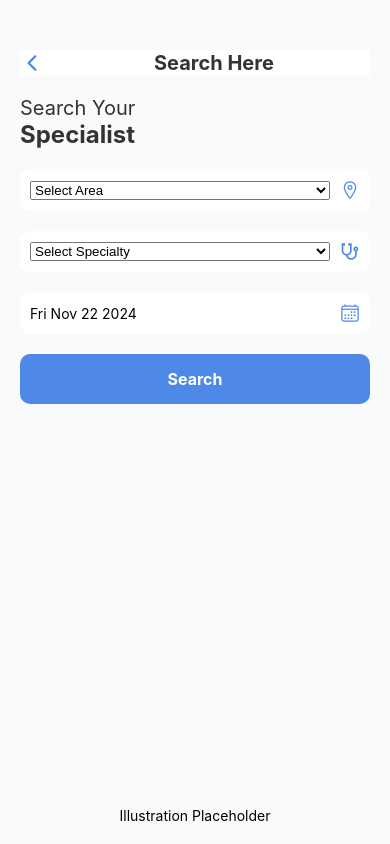
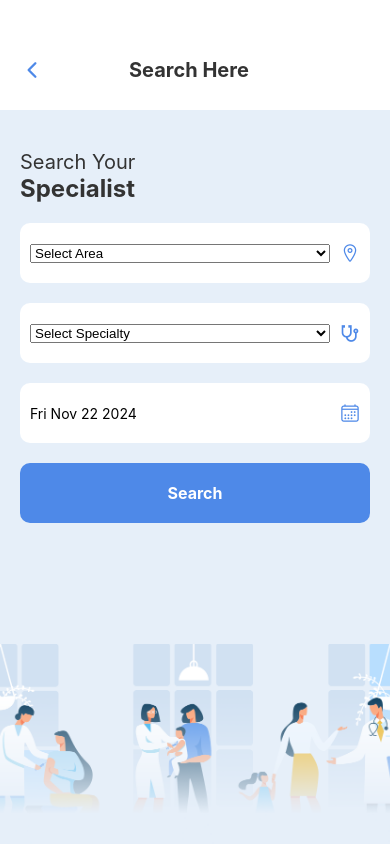
Before and after one commit to FernandoPonceChairez/DoctorApp, a React Native app: screen /SearchSpecialist in a window 390 px wide. Built offline with nearby package versions, Linux system fonts and the light colour scheme.

Commit message:
CAMBIOS
se pude

```diff
--- a/MainScreen.js
+++ b/MainScreen.js
@@ -72,6 +72,7 @@ const MainScreen = () => {
       <ScrollView showsVerticalScrollIndicator={false}>
         {/* Banner promocional */}
         <FlatList
+            style={styles.flasty}
             data={doctors}
             horizontal
             showsHorizontalScrollIndicator={false}
@@ -213,15 +214,18 @@ const MainScreen = () => {
 const styles = StyleSheet.create({
   container: {
     flex: 1,
-    backgroundColor: '#F9FAFC',
-    padding: 15,
+    backgroundColor: '#E6EFF9',
   },
   navBar: {
     flexDirection: 'row',
     justifyContent: 'space-between',
     alignItems: 'center',
-    marginBottom: 20,
-    marginTop:30,
+    marginBottom: -45,
+    backgroundColor:'#ffffff',
+    padding:15,
+    height:150,
+    borderBottomLeftRadius: 10,
+    borderBottomRightRadius: 10,
   },
   navBarTitle: {
     fontSize: 20,
@@ -235,14 +239,17 @@ const styles = StyleSheet.create({
   navBarIcons: {
     flexDirection: 'row',
   },
+  flasty:{
+    padding:15,
+
+  },
   banner: {
     width:276,
     flexDirection: 'row',
     backgroundColor: '#4E89E8',
     padding: 20,
     borderRadius: 10,
-    marginBottom: 20,
-    marginRight:5,
+    marginRight:10,
 
   },
   bannerText: {
@@ -268,7 +275,7 @@ const styles = StyleSheet.create({
 
   },
   categoryContainer: {
-    marginBottom: 20,
+    padding:15,
   },
   sectionTitle: {
     fontSize: 18,
@@ -290,7 +297,7 @@ const styles = StyleSheet.create({
   },
   doctorContainer: {
     marginBottom: 20,
-    marginTop:15,
+    padding:15,
   },
   doctorCard: {
     flexDirection: 'row',
--- a/SearchSpecialistScreen.js
+++ b/SearchSpecialistScreen.js
@@ -4,6 +4,8 @@ import {
   Text,
   TouchableOpacity,
   StyleSheet,
+  Image,
+  ImageBackground
 } from 'react-native';
 import { Ionicons, MaterialCommunityIcons } from '@expo/vector-icons';
 import { Picker } from '@react-native-picker/picker';
@@ -122,7 +124,9 @@ export default function SearchSpecialistScreen({ navigation }) {
 
       {/* Imagen inferior */}
       <View style={styles.footerImage}>
-        <Text>Illustration Placeholder</Text>
+      <ImageBackground source={require('./assets/SearchHerePhoto.png')} style={styles.background}>
+        <Text style={{ color: 'transparent', fontSize: 16 }}>Search Here</Text>
+      </ImageBackground>
       </View>
     </View>
   );
@@ -131,24 +135,34 @@ export default function SearchSpecialistScreen({ navigation }) {
 const styles = StyleSheet.create({
   container: {
     flex: 1,
-    backgroundColor: '#F9FAFC',
-    padding: 20,
+    backgroundColor: '#E6EFF9',
   },
+
   header: {
     flexDirection: 'row',
     alignItems: 'center',
     marginBottom: 20,
-    marginTop:30,
     backgroundColor:'#ffffff',
+    height:110,
+    width:'100%',
+    padding:20,
+    paddingTop:50,
+  },
+  background: {
+    width: '100%',
+    height: 200,
+    justifyContent: 'center',
+    alignItems: 'center',
   },
   headerTitle: {
     fontSize: 20,
     fontWeight: 'bold',
     color: '#333',
-    marginLeft: 110,
+    marginLeft: 85,
   },
   content: {
     flex: 1,
+    padding:20,
   },
   title: {
     fontSize: 20,
@@ -168,6 +182,7 @@ const styles = StyleSheet.create({
     padding: 10,
     marginBottom: 20,
     elevation: 3,
+    height:60,
   },
   input: {
     flex: 1,
@@ -178,6 +193,8 @@ const styles = StyleSheet.create({
     padding: 15,
     borderRadius: 10,
     alignItems: 'center',
+    justifyContent:"center",
+    height:60,
   },
   searchButtonText: {
     color: '#FFF',
--- a/SpecialistInfoScreen.js
+++ b/SpecialistInfoScreen.js
@@ -6,9 +6,16 @@ const SpecialistInfoScreen = ({ route, navigation }) => {
   const { doctor } = route.params;
 
   return (
+    <View >
+      <View style={styles.header}>
+        <TouchableOpacity onPress={() => navigation.goBack()}>
+          <Ionicons name="chevron-back" size={24} color="#4E89E8" />
+        </TouchableOpacity>
+        <Text style={styles.headerTitle} >{doctor.name}</Text>
+      </View>
+      <Image style={styles.image} source={{ uri: 'https://img.freepik.com/foto-gratis/disparo-aislado-medico-senior-maduro-exitoso-feliz-vistiendo-uniforme-medico-estetoscopio-expresion-facial-alegre-sonriendo-ampliamente-manteniendo-brazos-cruzados-sobre-pecho_343059-2254.jpg?t=st=1732722335~exp=1732725935~hmac=6e64c837bf8d38af1054990d07d8f89dc1794ff8882f93a7d37e7eabeedc9764&w=740' }} />
       <View style={styles.container}>
-      <Image style={styles.image} source={{ uri: 'https://img.freepik.com/foto-gratis/personaje-estilo-dibujos-animados-3d_23-2151034061.jpg' }} />
-      <Text style={styles.name}>{doctor.name}</Text>
+
         <Text>{doctor.specialty}</Text>
         <Text>{doctor.clinic}</Text>
         <Text style={styles.subtitle}>About {doctor.name}</Text>
@@ -18,7 +25,6 @@ const SpecialistInfoScreen = ({ route, navigation }) => {
           <Text>Experience: 8 Years</Text>
           <Text>Reviews: 2.05K</Text>
       </View>
-
       {/* Botones de llamada, videollamada y mensajes */}
       <View style={styles.buttonContainer}>
           <TouchableOpacity style={styles.iconButton}>
@@ -34,15 +40,48 @@ const SpecialistInfoScreen = ({ route, navigation }) => {
 
         <Button title="Book an Appointment" onPress={() => navigation.navigate('Appointment')} />
       </View>
+
+
+    </View>
   );
 };
 
 const styles = StyleSheet.create({
-  container: { padding: 20 },
-  image: { width: 100, height: 100, borderRadius: 50 },
-  name: { fontSize: 24, fontWeight: 'bold', marginVertical: 10 },
-  subtitle: { fontSize: 18, marginVertical: 10 },
-  footer: { flexDirection: 'row', justifyContent: 'space-between', marginVertical: 20 },
+  container:{
+    padding:15,
+  },
+  image: {
+    width: '100%',
+    height: 250,
+  },
+  header: {
+    flexDirection: 'row',
+    alignItems: 'center',
+    backgroundColor:'#ffffff',
+    height:90,
+    width:'100%',
+    padding:20,
+    paddingTop:50,
+  },
+  headerTitle: {
+    fontSize: 20,
+    fontWeight: 'bold',
+    color: '#333',
+    marginLeft: 70,
+  },
+  name: {
+    fontSize: 24,
+    fontWeight: 'bold',
+    marginVertical: 10
+  },
+  subtitle: {
+    fontSize: 18,
+    marginVertical: 10
+  },
+  footer: {
+    flexDirection: 'row',
+    justifyContent: 'space-between',
+    marginVertical: 20 },
   buttonContainer: {
     flexDirection: 'row',
     justifyContent: 'space-between',
```
Also changed, not shown: assets/SearchHerePhoto.png (added). Lines whose indentation alone changed are shown as unchanged.
